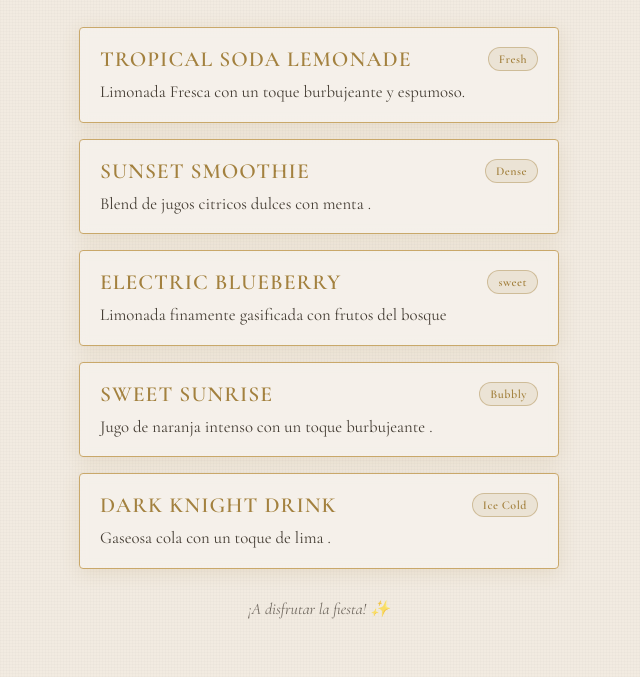
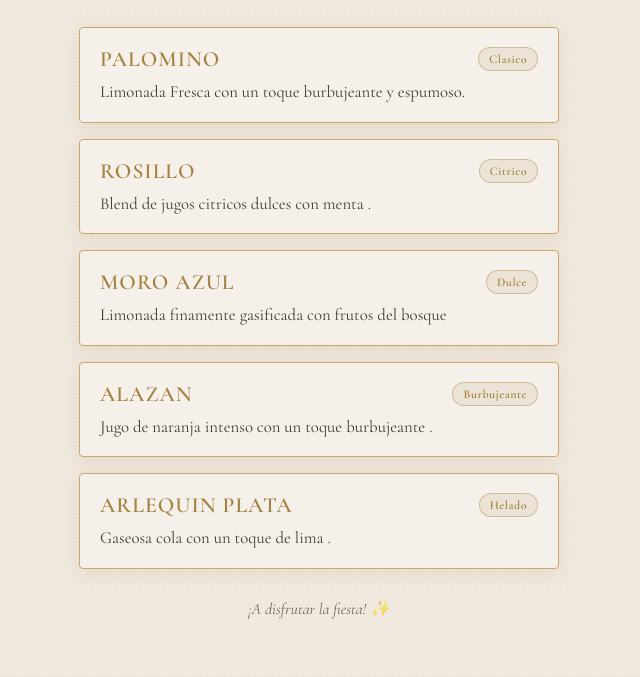
Before and after one commit to fedegaeinschlag-afk/MenuCumple15, a plain HTML site: page index.html in a window 1280 px wide. Shown: the part 123-800 px from the top of the page, without its empty margins (321-961 px from the left). Drawn offline with nearby package versions, Linux system fonts and the light colour scheme.

Commit message:
Update index.html

```diff
--- a/index.html
+++ b/index.html
@@ -131,7 +131,7 @@
 <body>
 
   <header>
-    <h1> Drinks </h1>
+    <h1> Tragos </h1>
     <p>Bebidas sin alcohol, frías & refrescantes</p>
   </header>
 
@@ -140,8 +140,8 @@
     <!-- Trago 1 -->
     <div class="card">
       <div class="card-header">
-        <div class="card-title">Tropical Soda Lemonade </div>
-        <span class="card-badge">Fresh</span>
+        <div class="card-title"> Palomino</div>
+        <span class="card-badge">Clasico</span>
       </div>
       <div class="card-desc">Limonada Fresca con un toque burbujeante y espumoso.</div>
     </div>
@@ -149,8 +149,8 @@
     <!-- Trago 2 -->
     <div class="card">
       <div class="card-header">
-        <div class="card-title">Sunset Smoothie</div>
-        <span class="card-badge">Dense</span>
+        <div class="card-title">Rosillo</div>
+        <span class="card-badge">Citrico</span>
       </div>
       <div class="card-desc">Blend de jugos citricos dulces con menta .</div>
     </div>
@@ -158,8 +158,8 @@
     <!-- Trago 3 -->
     <div class="card">
       <div class="card-header">
-        <div class="card-title">Electric Blueberry</div>
-        <span class="card-badge">sweet</span>
+        <div class="card-title">Moro Azul</div>
+        <span class="card-badge">Dulce</span>
       </div>
       <div class="card-desc">Limonada finamente gasificada con frutos del bosque</div>
     </div>
@@ -167,8 +167,8 @@
     <!-- Trago 4 -->
     <div class="card">
       <div class="card-header">
-        <div class="card-title">Sweet Sunrise</div>
-        <span class="card-badge">Bubbly</span>
+        <div class="card-title">Alazan</div>
+        <span class="card-badge">Burbujeante</span>
       </div>
       <div class="card-desc">Jugo de naranja intenso con un toque burbujeante .</div>
     </div>
@@ -176,8 +176,8 @@
     <!-- Trago 5 -->
     <div class="card">
       <div class="card-header">
-        <div class="card-title">Dark Knight Drink</div>
-        <span class="card-badge">Ice Cold</span>
+        <div class="card-title">Arlequin Plata</div>
+        <span class="card-badge">Helado</span>
       </div>
       <div class="card-desc">Gaseosa cola con un toque de lima .</div>
     </div>
```
